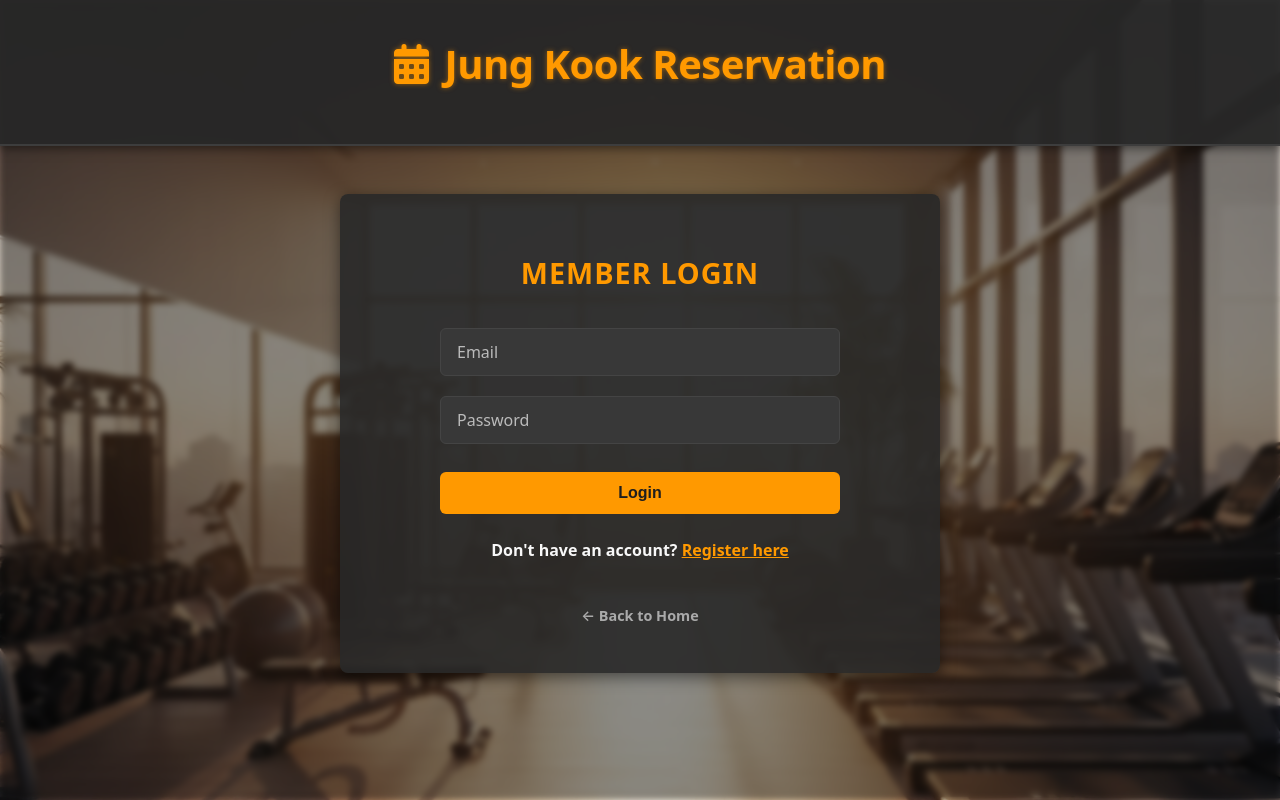
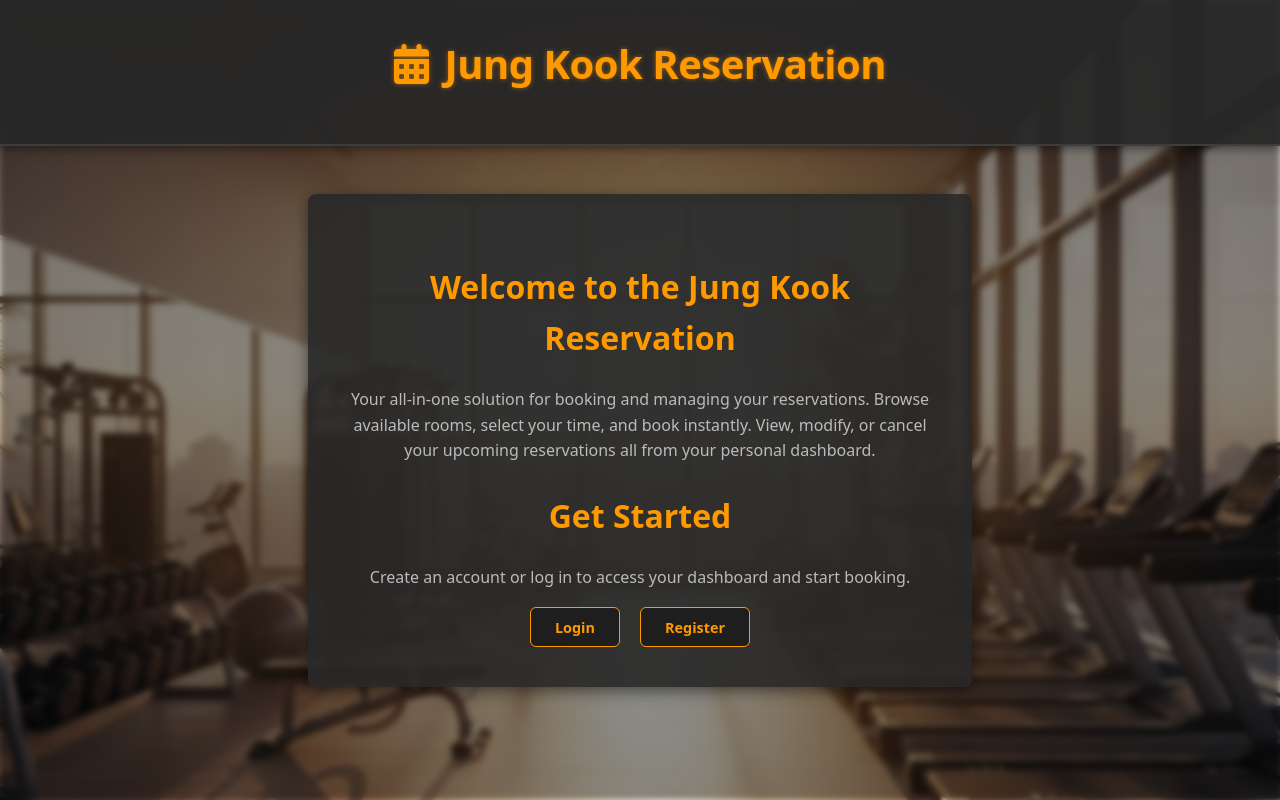
Before and after one commit to Chabu-chi/jungkookWeb, a website: page frontend/public/index.html in a window 1280 px wide. Drawn offline with Linux system fonts and the light colour scheme.

Commit message:
final fixes

```diff
--- a/frontend/public/index.html
+++ b/frontend/public/index.html
@@ -3,26 +3,35 @@
 <head>
   <meta charset="UTF-8" />
   <meta name="viewport" content="width=device-width, initial-scale=1.0" />
-  <title>Login - Jung Kook Reservation</title>
+  <title>Jung Kook</title>
   <link rel="stylesheet" href="css/style.css" />
   <link rel="stylesheet" href="https://cdnjs.cloudflare.com/ajax/libs/font-awesome/6.5.2/css/all.min.css"> <!--For Calender Icon-->
 </head>
 <body>
   <header>
-    <h1 onclick="window.location.href='index.html'" style="cursor: pointer;"><i class="fa-solid fa-calendar-days"></i> Jung Kook Reservation</h1>
+    <h1><i class="fa-solid fa-calendar-days"></i> Jung Kook Reservation</h1>
   </header>
 
   <main>
-    <div class="container">
-      <h2>Member Login</h2>
-      <form onsubmit="event.preventDefault(); loginUser();">
-        <input type="email" id="email" placeholder="Email" required />
-        <input type="password" id="password" placeholder="Password" required />
-        <button type="submit">Login</button>
-      </form>
-      <p>Don't have an account? <a href="register.html">Register here</a></p>
-      <p class="back-link"><a href="index.html">&larr; Back to Home</a></p>
-    </div>
+    <section class="intro">
+      <h2>Welcome to the Jung Kook Reservation</h2>
+      <p>
+        Your all-in-one solution for booking and managing your reservations.
+        Browse available rooms, select your time, and book instantly. View,
+        modify, or cancel your upcoming reservations all from your personal
+        dashboard.
+      </p>
+
+      <h2>Get Started</h2>
+      <p>
+        Create an account or log in to access your dashboard and start booking.
+      </p>
+
+      <nav>
+        <button onclick="window.location.href='login.html'">Login</button>
+        <button onclick="window.location.href='register.html'">Register</button>
+      </nav>
+    </section>
   </main>
   <script type="module" src="js/auth.js"></script>
 </body>
```
Also changed, not shown: frontend/public/js/homepage.js (+24 -3 lines), frontend/public/register.html (+1 -1 lines).
